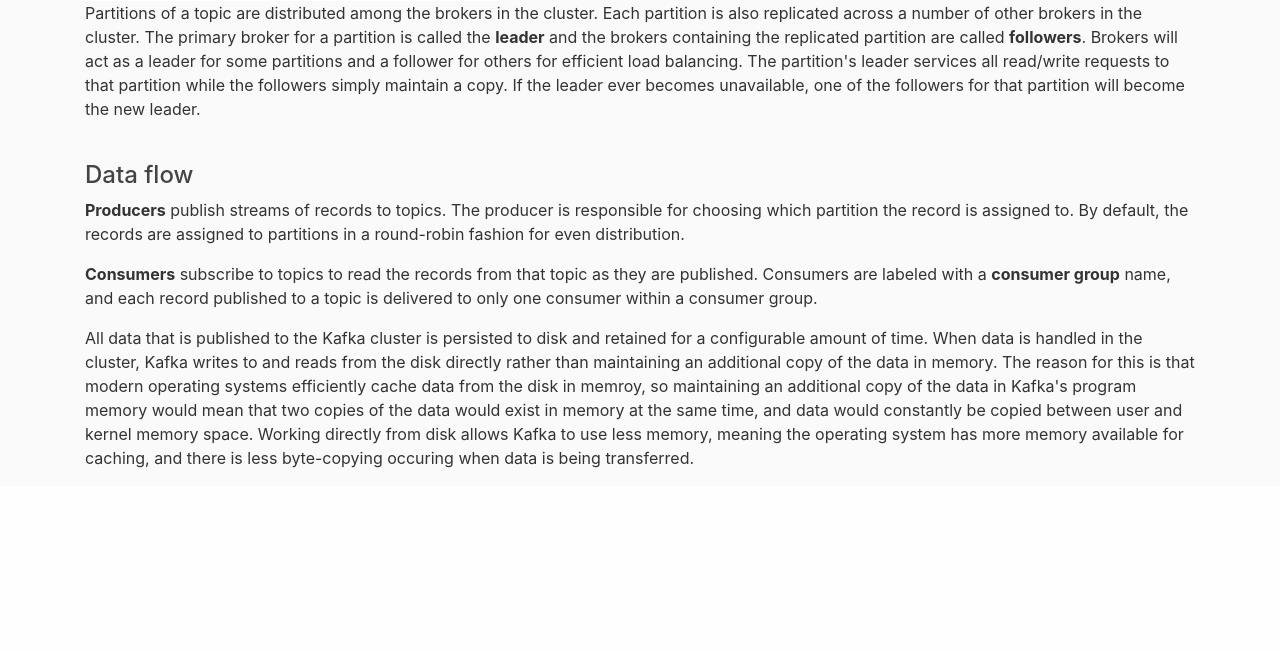
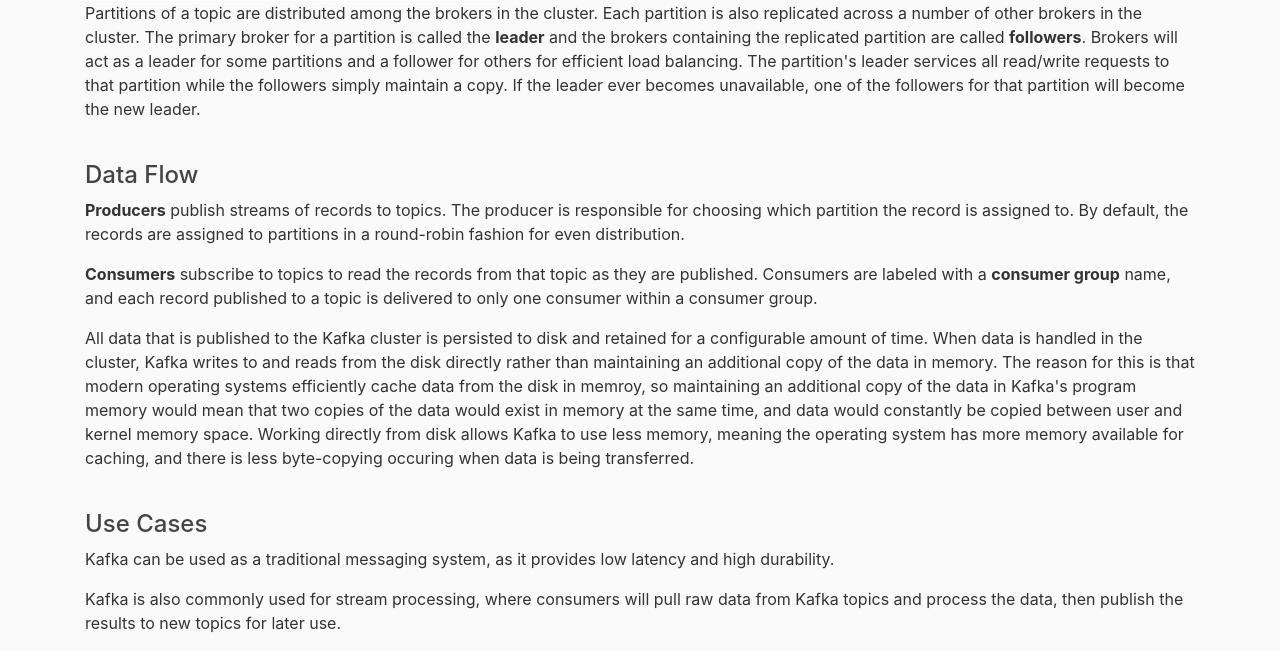
Before and after one commit to ebencarek/apache_kafka_tut_website, a Flask app: page / in a window 1280 px wide. Shown: the part 966-1617 px from the top of the page. Before the commit the page ends 1434 px from the top, so only its background shows below. Run offline with Flask 2, Linux system fonts and the light colour scheme; some libraries are stand-ins or nearby versions.

Commit message:
added use cases to home page

```diff
--- a/templates/home.html
+++ b/templates/home.html
@@ -26,7 +26,7 @@
         one of the followers for that partition will become the new leader.
     </p>
     <br>
-    <h4>Data flow</h4>
+    <h4>Data Flow</h4>
     <p>
         <b>Producers</b> publish streams of records to topics. The producer is responsible for choosing which
         partition the record is assigned to. By default, the records are assigned to partitions in a round-robin
@@ -46,4 +46,11 @@
         kernel memory space. Working directly from disk allows Kafka to use less memory, meaning the operating
         system has more memory available for caching, and there is less byte-copying occuring when data is being transferred.
     </p>
+    <br>
+    <h4>Use Cases</h4>
+    <p>Kafka can be used as a traditional messaging system, as it provides low latency and high durability.</p>
+    <p>
+        Kafka is also commonly used for stream processing, where consumers will pull raw data from Kafka topics and
+        process the data, then publish the results to new topics for later use.
+    </p>
 {% endblock %}
--- a/templates/quick_start.html
+++ b/templates/quick_start.html
@@ -9,7 +9,7 @@
         Decompres the file. Then move the entire confluent folder to your favorite installation location, for example: <code>/usr/local</code>
     </p>
     <p>
-        Next, add the location of the Confluent bin directory to your PATH. Add this line to your <code>~/.bash_profile</code>:
+        Next, add the location of the Confluent bin directory to your PATH. Add this line to your <code>~/.bash_profile</code>, where <code>&lt;path-to-confluent&gt;</code> is your install location:
     </p>
     <pre>
         <code>export PATH=&lt;path-to-confluent&gt;/bin:$PATH</code>
```
